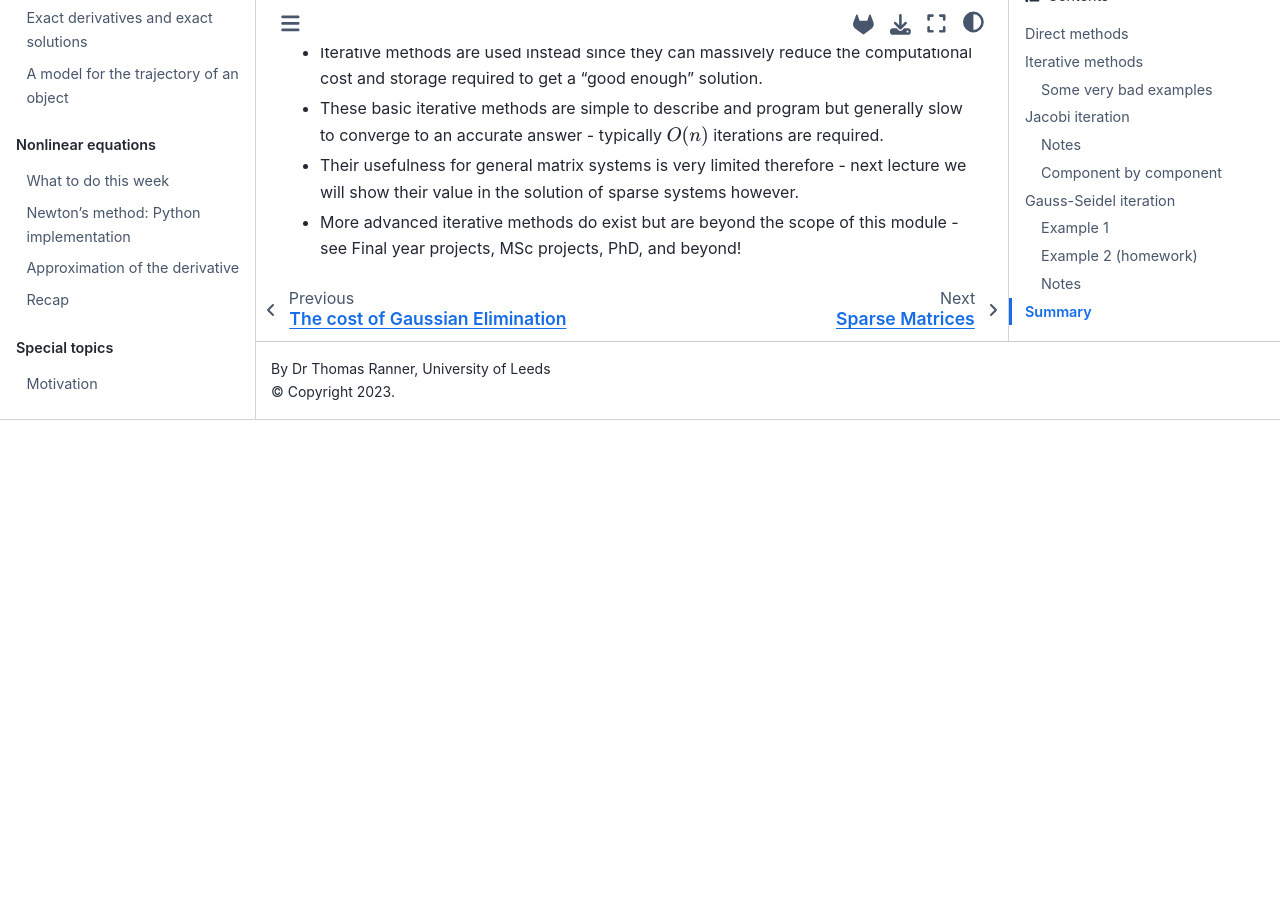
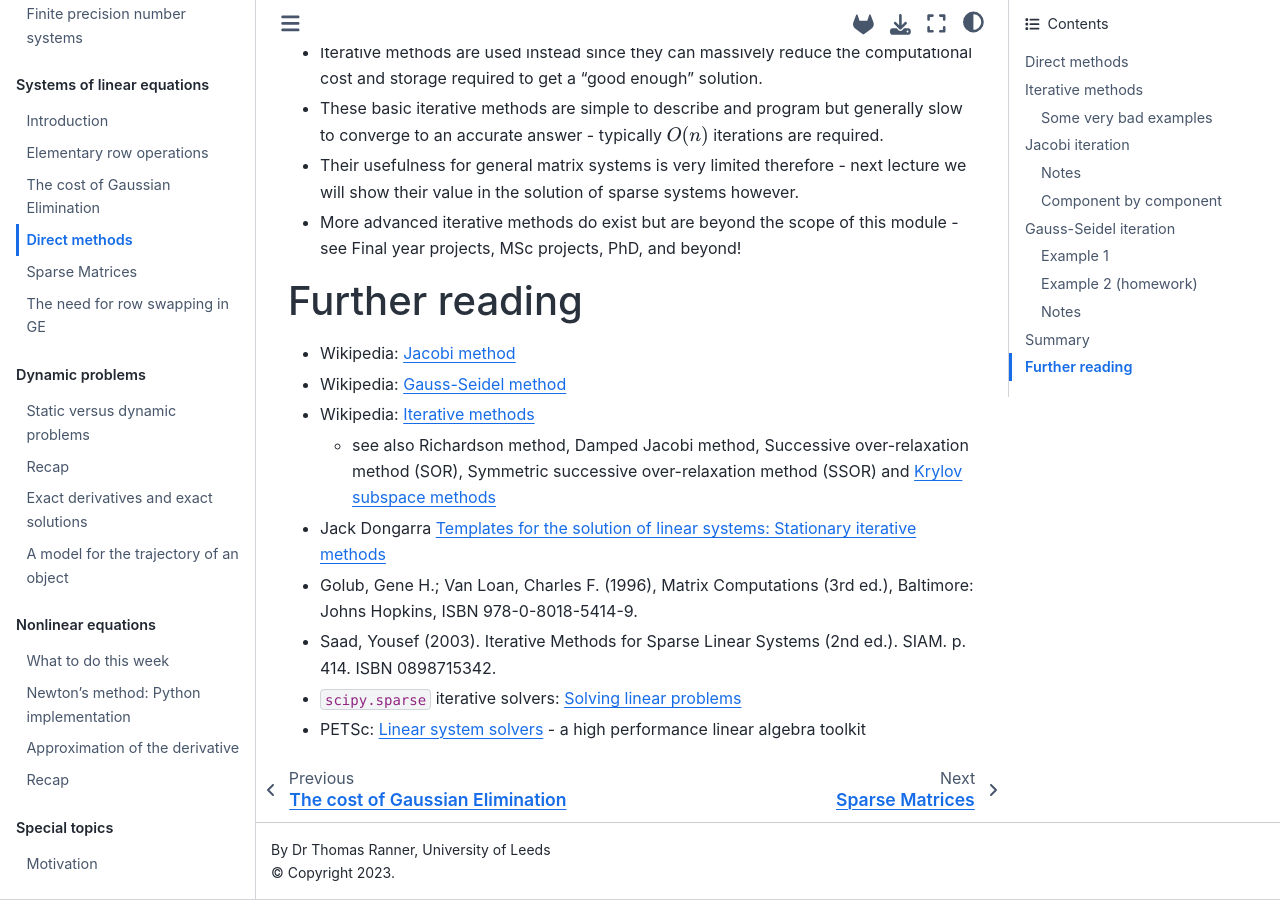
Before and after one commit to uol-soc-teachingrepos/COMP2421-Numerical-Computation, a Jupyter Book: the page built from lec/lec08.md, in a window 1280 px wide and 900 px high, scrolled down 5587 px. Built offline with Jupyter Book 1.0.4 settings and Sphinx 7.4.7 and the Sphinx Book theme 1.1.4, drawn with Linux system fonts in a browser that asks for light colours; pages that are not in the unit, such as notebooks, are missing from menus; before the commit the page ends 6007 px from its top, so only the background shows below that.

Commit message:
add more further reading

```diff
--- a/lec/lec08.md
+++ b/lec/lec08.md
@@ -272,3 +272,17 @@ Note that the exact solution to this system is $x_1 = 2, x_2 = 2, x_3 = 2$.
 -   Their usefulness for general matrix systems is very limited therefore - next lecture we will show their value in the solution of sparse systems however.
 
 -   More advanced iterative methods do exist but are beyond the scope of this module - see Final year projects, MSc projects, PhD, and beyond!
+
+# Further reading
+
+- Wikipedia: [Jacobi method](https://en.wikipedia.org/wiki/Jacobi_method)
+- Wikipedia: [Gauss-Seidel method](https://en.wikipedia.org/wiki/Gauss%E2%80%93Seidel_method)
+- Wikipedia: [Iterative methods](https://en.wikipedia.org/wiki/Iterative_method)
+  - see also Richardson method, Damped Jacobi method, Successive over-relaxation method (SOR), Symmetric successive over-relaxation method (SSOR) and [Krylov subspace methods](https://en.wikipedia.org/wiki/Iterative_method#Krylov_subspace_methods)
+
+- Jack Dongarra [Templates for the solution of linear systems: Stationary iterative methods](http://www.netlib.org/linalg/html_templates/node11.html#SECTION00720000000000000000)
+- Golub, Gene H.; Van Loan, Charles F. (1996), Matrix Computations (3rd ed.), Baltimore: Johns Hopkins, ISBN 978-0-8018-5414-9.
+- Saad, Yousef (2003). Iterative Methods for Sparse Linear Systems (2nd ed.). SIAM. p. 414. ISBN 0898715342.
+
+- `scipy.sparse` iterative solvers: [Solving linear problems](https://docs.scipy.org/doc/scipy/reference/sparse.linalg.html#solving-linear-problems)
+- PETSc: [Linear system solvers](https://petsc.org/main/docs/manual/ksp/) - a high performance linear algebra toolkit
```
Also changed, not shown: lec/lec09.md (+14 -0 lines), lec/lec10.md (+10 -0 lines).
